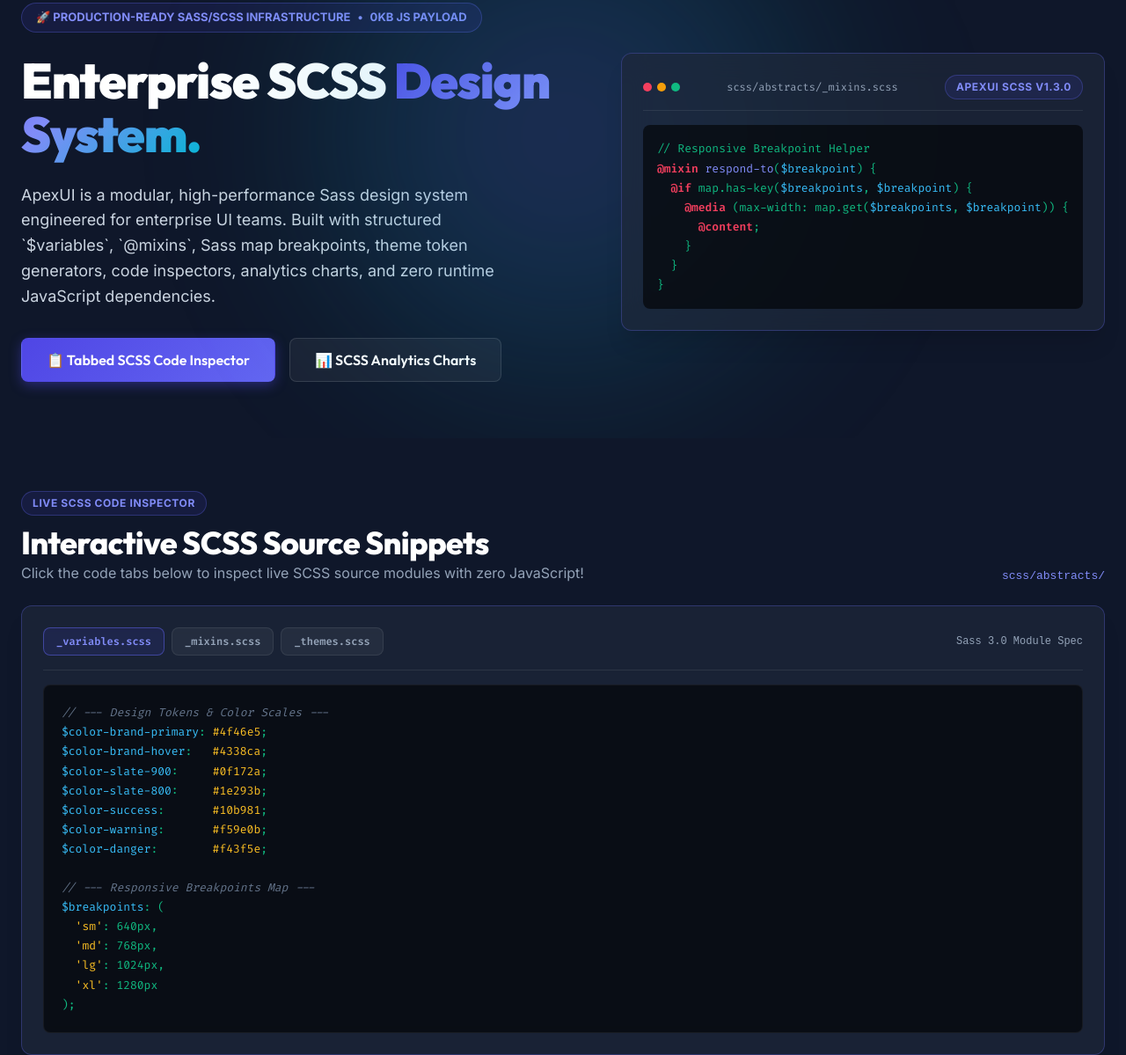
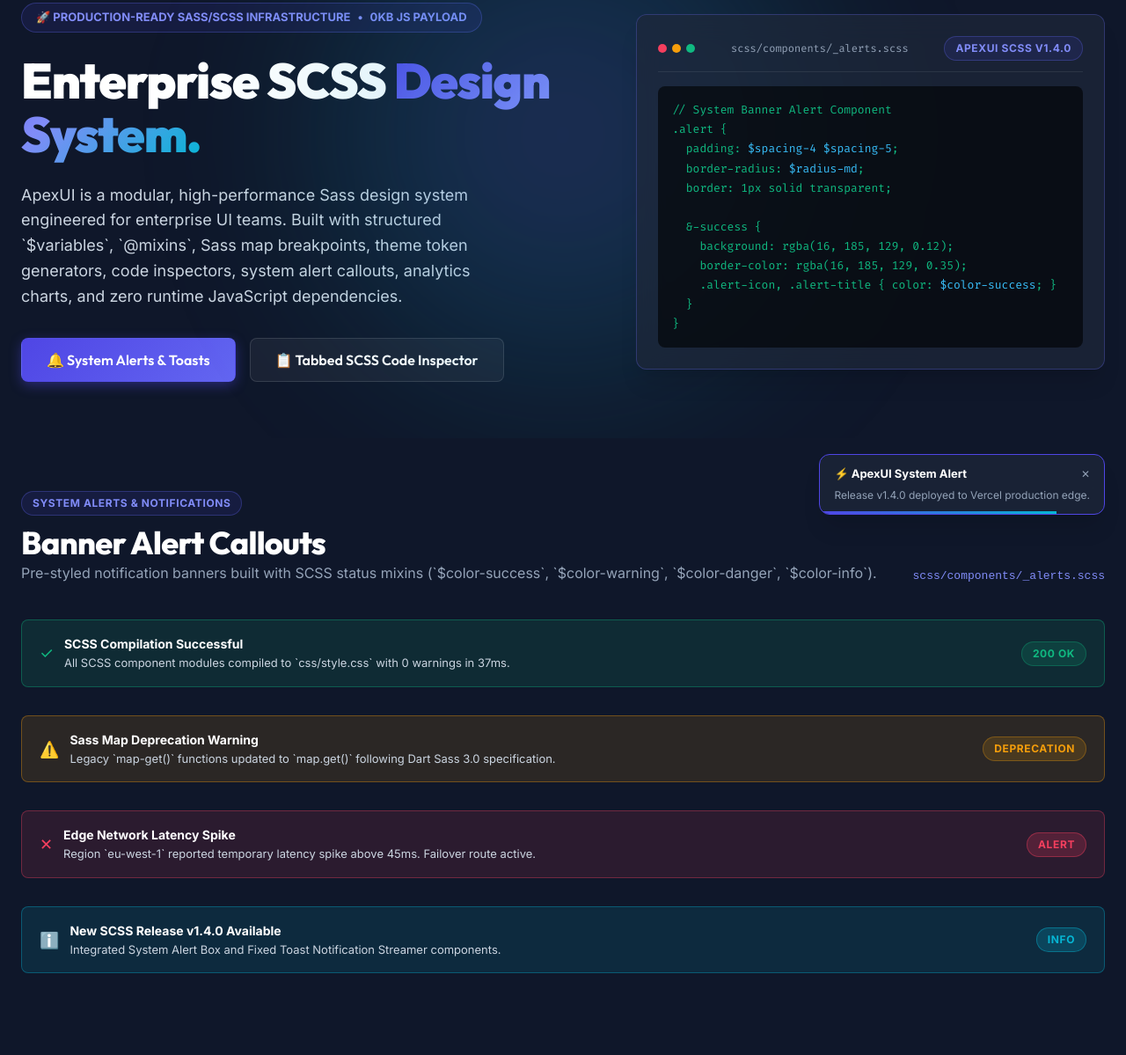
Before and after one commit to breakingthebot/sass-scss-design-system-build51, a website: page index.html in a window 1280 px wide. Shown: the part 191-1390 px from the top of the page at 88% size. Drawn offline with Linux system fonts and the light colour scheme.

Commit message:
feat: release v1.4.0 - System Alerts & Toast Banners Component

```diff
--- a/index.html
+++ b/index.html
@@ -4,12 +4,13 @@
     <meta charset="UTF-8" />
     <meta name="viewport" content="width=device-width, initial-scale=1.0" />
     <title>ApexUI — Enterprise Sass/SCSS Design System & Component Infrastructure</title>
-    <meta name="description" content="ApexUI is a modular, production-ready Sass/SCSS design system and UI component library. Featuring SCSS variables, mixins, maps, functions, theme token generators, code inspector, analytics charts, and zero JavaScript dependencies." />
+    <meta name="description" content="ApexUI is a modular, production-ready Sass/SCSS design system and UI component library. Featuring SCSS variables, mixins, maps, functions, theme token generators, code inspector, system alerts, analytics charts, and zero JavaScript dependencies." />
     <link rel="stylesheet" href="css/style.css" />
   </head>
   <body>
     <!-- Hidden Pure CSS State Inputs -->
     <input type="checkbox" id="nav-toggle" class="state-hack" />
+    <input type="checkbox" id="toast-dismiss" class="state-hack" />
 
     <!-- Pure CSS Theme Switcher Radios -->
     <input type="radio" id="theme-dark" name="theme-switch" class="state-hack" checked />
@@ -28,7 +29,7 @@
           <a href="#" class="brand-logo">
             <span class="brand-icon">⚡</span>
             <span>Apex<span class="text-brand-gradient">UI</span></span>
-            <span class="badge badge-brand" style="margin-left: 8px;">SCSS System • v1.3.0</span>
+            <span class="badge badge-brand" style="margin-left: 8px;">SCSS System • v1.4.0</span>
           </a>
 
           <!-- Mobile Hamburger Toggle Label -->
@@ -41,6 +42,7 @@
           <ul class="nav-menu">
             <li><a href="#architecture" class="nav-link">Architecture</a></li>
             <li><a href="#code-inspector" class="nav-link">SCSS Inspector</a></li>
+            <li><a href="#alerts" class="nav-link">Alerts & Toasts</a></li>
             <li><a href="#themes" class="nav-link">SCSS Themes</a></li>
             <li><a href="#tokens" class="nav-link">Design Tokens</a></li>
             <li><a href="#charts" class="nav-link">Analytics Charts</a></li>
@@ -77,15 +79,15 @@
             </h1>
 
             <p class="hero-subtitle">
-              ApexUI is a modular, high-performance Sass design system engineered for enterprise UI teams. Built with structured `$variables`, `@mixins`, Sass map breakpoints, theme token generators, code inspectors, analytics charts, and zero runtime JavaScript dependencies.
+              ApexUI is a modular, high-performance Sass design system engineered for enterprise UI teams. Built with structured `$variables`, `@mixins`, Sass map breakpoints, theme token generators, code inspectors, system alert callouts, analytics charts, and zero runtime JavaScript dependencies.
             </p>
 
             <div class="hero-cta-group">
-              <a href="#code-inspector" class="btn btn-primary btn-lg">
+              <a href="#alerts" class="btn btn-primary btn-lg">
+                🔔 System Alerts & Toasts
+              </a>
+              <a href="#code-inspector" class="btn btn-secondary btn-lg">
                 📋 Tabbed SCSS Code Inspector
-              </a>
-              <a href="#charts" class="btn btn-secondary btn-lg">
-                📊 SCSS Analytics Charts
               </a>
             </div>
           </div>
@@ -98,24 +100,78 @@
                 <span class="dot dot-amber"></span>
                 <span class="dot dot-green"></span>
               </div>
-              <span class="file-path">scss/abstracts/_mixins.scss</span>
-              <span class="badge badge-brand">ApexUI SCSS v1.3.0</span>
+              <span class="file-path">scss/components/_alerts.scss</span>
+              <span class="badge badge-brand">ApexUI SCSS v1.4.0</span>
             </div>
 
             <pre>
-<span class="token-comment">// Responsive Breakpoint Helper</span>
-<span class="token-keyword">@mixin</span> <span class="token-mixin">respond-to</span>(<span class="token-variable">$breakpoint</span>) {
-  <span class="token-keyword">@if</span> map.has-key(<span class="token-variable">$breakpoints</span>, <span class="token-variable">$breakpoint</span>) {
-    <span class="token-keyword">@media</span> (max-width: map.get(<span class="token-variable">$breakpoints</span>, <span class="token-variable">$breakpoint</span>)) {
-      <span class="token-keyword">@content</span>;
-    }
+<span class="token-comment">// System Banner Alert Component</span>
+.alert {
+  padding: <span class="token-variable">$spacing-4</span> <span class="token-variable">$spacing-5</span>;
+  border-radius: <span class="token-variable">$radius-md</span>;
+  border: 1px solid transparent;
+
+  &amp;-success {
+    background: rgba(16, 185, 129, 0.12);
+    border-color: rgba(16, 185, 129, 0.35);
+    .alert-icon, .alert-title { color: <span class="token-variable">$color-success</span>; }
   }
 }</pre>
           </div>
         </div>
       </section>
 
-      <!-- SCSS TABBED CODE INSPECTOR SECTION (NEW v1.3.0) -->
+      <!-- SYSTEM ALERTS & TOAST BANNERS SECTION (NEW v1.4.0) -->
+      <section id="alerts" class="container" style="padding: 60px 24px;">
+        <div style="display: flex; justify-content: space-between; align-items: flex-end; flex-wrap: wrap; gap: 16px; margin-bottom: 24px;">
+          <div>
+            <span class="badge badge-brand">SYSTEM ALERTS & NOTIFICATIONS</span>
+            <h2 style="margin-top: 8px;">Banner Alert Callouts</h2>
+            <p>Pre-styled notification banners built with SCSS status mixins (`$color-success`, `$color-warning`, `$color-danger`, `$color-info`).</p>
+          </div>
+          <span style="font-family: monospace; font-size: 0.8125rem; color: #818cf8;">scss/components/_alerts.scss</span>
+        </div>
+
+        <div style="display: flex; flex-direction: column; gap: 16px;">
+          <div class="alert alert-success">
+            <span class="alert-icon">✓</span>
+            <div class="alert-content">
+              <div class="alert-title">SCSS Compilation Successful</div>
+              <div class="alert-desc">All SCSS component modules compiled to `css/style.css` with 0 warnings in 37ms.</div>
+            </div>
+            <span class="badge badge-success">200 OK</span>
+          </div>
+
+          <div class="alert alert-warning">
+            <span class="alert-icon">⚠️</span>
+            <div class="alert-content">
+              <div class="alert-title">Sass Map Deprecation Warning</div>
+              <div class="alert-desc">Legacy `map-get()` functions updated to `map.get()` following Dart Sass 3.0 specification.</div>
+            </div>
+            <span class="badge badge-warning">DEPRECATION</span>
+          </div>
+
+          <div class="alert alert-danger">
+            <span class="alert-icon">✕</span>
+            <div class="alert-content">
+              <div class="alert-title">Edge Network Latency Spike</div>
+              <div class="alert-desc">Region `eu-west-1` reported temporary latency spike above 45ms. Failover route active.</div>
+            </div>
+            <span class="badge" style="background: rgba(244, 63, 94, 0.2); color: #f43f5e; border: 1px solid rgba(244, 63, 94, 0.4);">ALERT</span>
+          </div>
+
+          <div class="alert alert-info">
+            <span class="alert-icon">ℹ️</span>
+            <div class="alert-content">
+              <div class="alert-title">New SCSS Release v1.4.0 Available</div>
+              <div class="alert-desc">Integrated System Alert Box and Fixed Toast Notification Streamer components.</div>
+            </div>
+            <span class="badge" style="background: rgba(6, 182, 212, 0.2); color: #06b6d4; border: 1px solid rgba(6, 182, 212, 0.4);">INFO</span>
+          </div>
+        </div>
+      </section>
+
+      <!-- SCSS TABBED CODE INSPECTOR SECTION -->
       <section id="code-inspector" class="container" style="padding: 60px 24px;">
         <div style="display: flex; justify-content: space-between; align-items: flex-end; flex-wrap: wrap; gap: 16px; margin-bottom: 24px;">
           <div>
@@ -139,7 +195,7 @@
           <!-- Tab 1 Panel -->
           <div class="codebox-panel codebox-panel-vars">
             <pre>
-<span class="cm">// --- Design Tokens & Color Scales ---</span>
+<span class="cm">// --- Design Tokens &amp; Color Scales ---</span>
 <span class="vr">$color-brand-primary</span>: <span class="str">#4f46e5</span>;
 <span class="vr">$color-brand-hover</span>:   <span class="str">#4338ca</span>;
 <span class="vr">$color-slate-900</span>:     <span class="str">#0f172a</span>;
@@ -305,7 +361,7 @@
           <div class="feature-card">
             <div class="card-icon">🧩</div>
             <h3 class="card-title">`scss/components/`</h3>
-            <p class="card-desc">Decoupled SCSS stylesheets for navbars, buttons, metric widgets, token swatches, charts, codeboxes, data tables, and modals.</p>
+            <p class="card-desc">Decoupled SCSS stylesheets for navbars, buttons, metric widgets, token swatches, charts, codeboxes, alerts, data tables, and modals.</p>
           </div>
         </div>
       </section>
@@ -316,7 +372,7 @@
           <div style="display: flex; justify-content: space-between; align-items: flex-end; flex-wrap: wrap; gap: 16px; margin-bottom: 32px;">
             <div>
               <span class="badge badge-brand">DESIGN TOKEN PALETTE</span>
-              <h2 style="margin-top: 8px;">Color Swatches & Scales</h2>
+              <h2 style="margin-top: 8px;">Color Swatches &amp; Scales</h2>
             </div>
             <span style="font-family: monospace; font-size: 0.8125rem; color: #94a3b8;">scss/abstracts/_variables.scss</span>
           </div>
@@ -407,7 +463,7 @@
 
         <!-- Buttons Showcase -->
         <div class="code-inspector-card" style="margin-bottom: 48px;">
-          <h3 style="font-size: 1.25rem; font-weight: 700; margin-bottom: 16px;">Buttons & Status Badges</h3>
+          <h3 style="font-size: 1.25rem; font-weight: 700; margin-bottom: 16px;">Buttons &amp; Status Badges</h3>
           <div style="display: flex; gap: 16px; align-items: center; flex-wrap: wrap;">
             <a href="#" class="btn btn-primary">Primary Button</a>
             <a href="#" class="btn btn-secondary">Secondary Button</a>
@@ -472,6 +528,17 @@
         </div>
       </section>
 
+      <!-- PURE CSS FIXED TOAST NOTIFICATION STREAMER -->
+      <div class="toast-container">
+        <div class="toast-item">
+          <div style="display: flex; justify-content: space-between; align-items: center;">
+            <strong style="font-size: 0.8125rem; color: #ffffff;">⚡ ApexUI System Alert</strong>
+            <label for="toast-dismiss" style="cursor: pointer; color: #94a3b8; font-size: 0.75rem;">✕</label>
+          </div>
+          <p style="font-size: 0.75rem; color: #94a3b8; margin-top: 4px;">Release v1.4.0 deployed to Vercel production edge.</p>
+        </div>
+      </div>
+
       <!-- ZERO-JS MODAL INSPECTORS (TRIGGERED VIA :target) -->
       <div id="modal-inspect-variables" class="modal-overlay">
         <div class="modal-card">
@@ -509,7 +576,7 @@ $font-mono: 'Fira Code', monospace;</pre>
                 <span>Apex<span class="text-brand-gradient">UI</span></span>
               </a>
               <p style="font-size: 0.875rem; color: #94a3b8;">
-                Production-ready SCSS design system & enterprise UI component library. Built with 100% Pure Sass/SCSS and Zero JavaScript.
+                Production-ready SCSS design system &amp; enterprise UI component library. Built with 100% Pure Sass/SCSS and Zero JavaScript.
               </p>
             </div>
 
@@ -518,17 +585,17 @@ $font-mono: 'Fira Code', monospace;</pre>
               <ul class="footer-links">
                 <li><a href="#modal-inspect-variables">_variables.scss</a></li>
                 <li><a href="#code-inspector">_codebox.scss</a></li>
+                <li><a href="#alerts">_alerts.scss</a></li>
                 <li><a href="#themes">_themes.scss</a></li>
-                <li><a href="#charts">_charts.scss</a></li>
               </ul>
             </div>
 
             <div>
               <h4 class="footer-col-title">Components</h4>
               <ul class="footer-links">
+                <li><a href="#alerts">System Alerts</a></li>
                 <li><a href="#components">Metric Widgets</a></li>
                 <li><a href="#charts">Analytics Charts</a></li>
-                <li><a href="#code-inspector">Code Inspector</a></li>
                 <li><a href="#data-table">Enterprise Data Table</a></li>
               </ul>
             </div>
@@ -537,7 +604,7 @@ $font-mono: 'Fira Code', monospace;</pre>
               <h4 class="footer-col-title">Documentation</h4>
               <ul class="footer-links">
                 <li><a href="README.md">System Architecture Guide</a></li>
-                <li><a href="CHANGELOG.md">Changelog v1.3.0</a></li>
+                <li><a href="CHANGELOG.md">Changelog v1.4.0</a></li>
                 <li><a href="https://github.com/breakingthebot/sass-scss-design-system-build51">GitHub Repository</a></li>
                 <li><a href="#">MIT License</a></li>
               </ul>
@@ -546,7 +613,7 @@ $font-mono: 'Fira Code', monospace;</pre>
 
           <div class="footer-bottom">
             <span>© 2026 ApexUI Design Infrastructure Inc. All rights reserved. Built with Sass/SCSS.</span>
-            <span>⚡ Release v1.3.0 • SCSS Code Inspector Box</span>
+            <span>⚡ Release v1.4.0 • SCSS System Alerts &amp; Toasts</span>
           </div>
         </div>
       </footer>
--- /dev/null
+++ b/scss/components/_alerts.scss
@@ -0,0 +1,103 @@
+// ==========================================================================
+// ApexUI Design System — SCSS Component: System Alerts & Toast Banners
+// ==========================================================================
+
+@use '../abstracts/variables' as *;
+@use '../abstracts/mixins' as *;
+
+// Banner Alert Box Component
+.alert {
+  padding: $spacing-4 $spacing-5;
+  border-radius: $radius-md;
+  border: 1px solid transparent;
+  font-size: 0.875rem;
+  line-height: 1.5;
+  @include flex-align(row, flex-start, center);
+  gap: $spacing-3;
+  margin-top: $spacing-4;
+
+  .alert-icon {
+    font-size: 1.125rem;
+    flex-shrink: 0;
+  }
+
+  .alert-content {
+    flex: 1;
+
+    .alert-title {
+      font-weight: 700;
+      color: #ffffff;
+      margin-bottom: 2px;
+    }
+    .alert-desc {
+      color: $color-slate-300;
+      font-size: 0.8125rem;
+    }
+  }
+
+  &-success {
+    background: rgba(16, 185, 129, 0.12);
+    border-color: rgba(16, 185, 129, 0.35);
+    .alert-icon, .alert-title { color: $color-success; }
+  }
+
+  &-warning {
+    background: rgba(245, 158, 11, 0.12);
+    border-color: rgba(245, 158, 11, 0.35);
+    .alert-icon, .alert-title { color: $color-warning; }
+  }
+
+  &-danger {
+    background: rgba(244, 63, 94, 0.12);
+    border-color: rgba(244, 63, 94, 0.35);
+    .alert-icon, .alert-title { color: $color-danger; }
+  }
+
+  &-info {
+    background: rgba(6, 182, 212, 0.12);
+    border-color: rgba(6, 182, 212, 0.35);
+    .alert-icon, .alert-title { color: $color-cyan; }
+  }
+}
+
+// Fixed Notification Toast Streamer
+.toast-container {
+  position: fixed;
+  bottom: $spacing-6;
+  right: $spacing-6;
+  z-index: 250;
+  display: flex;
+  flex-direction: column;
+  gap: $spacing-3;
+  pointer-events: none;
+}
+
+.toast-item {
+  @include glass-card();
+  padding: $spacing-3 $spacing-4;
+  min-width: 300px;
+  max-width: 360px;
+  pointer-events: auto;
+  position: relative;
+  overflow: hidden;
+  border-color: $color-brand-primary;
+
+  &::before {
+    content: '';
+    position: absolute;
+    bottom: 0;
+    left: 0;
+    height: 3px;
+    background: linear-gradient(90deg, $color-brand-primary, $color-cyan);
+    animation: toastProgress 6s linear infinite;
+  }
+}
+
+@keyframes toastProgress {
+  0% { width: 0%; }
+  100% { width: 100%; }
+}
+
+#toast-dismiss:checked ~ .app-wrapper .toast-container {
+  display: none;
+}
--- a/scss/main.scss
+++ b/scss/main.scss
@@ -22,6 +22,7 @@
 @use 'components/design-tokens' as *;
 @use 'components/charts' as *;
 @use 'components/codebox' as *;
+@use 'components/alerts' as *;
 @use 'components/data-table' as *;
 @use 'components/modals' as *;
 
```
Also changed, not shown: CHANGELOG.md, README.md, css/style.css, 1 other file.
